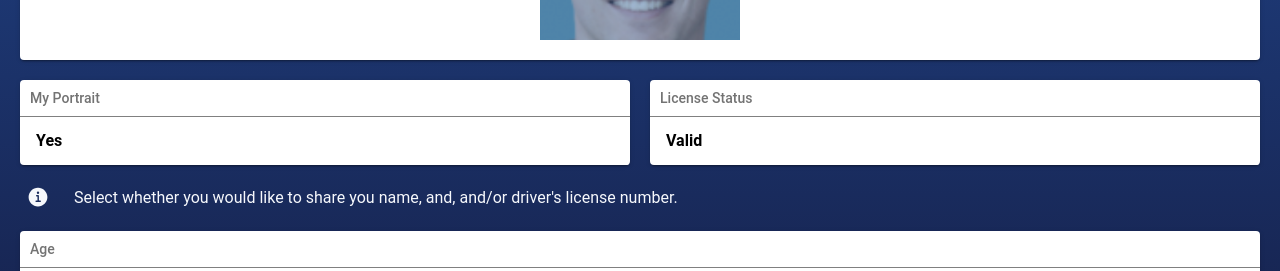
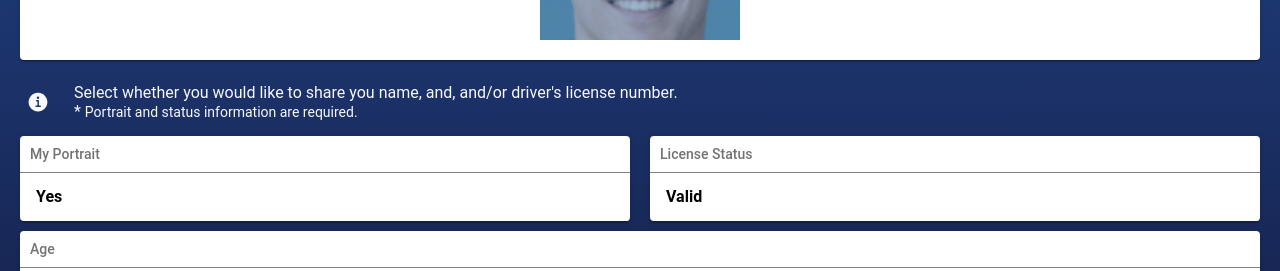
Before and after one commit to jbw716/la-wallet-mockup, a React (Vite) app: page /share in a window 1280 px wide. Shown: the part 376-647 px from the top of the page. Built offline with nearby package versions, Linux system fonts and the light colour scheme.

Commit message:
Added disclaimer for required sharing of portrait and status info.

```diff
--- a/src/pages/2 - Share pages/2 - ShareQR.tsx
+++ b/src/pages/2 - Share pages/2 - ShareQR.tsx
@@ -1,4 +1,4 @@
-import { IonCard, IonCardContent, IonCardHeader, IonCardSubtitle, IonCheckbox, IonIcon, IonImg, IonItem, IonLabel, IonList, IonText } from '@ionic/react';
+import { IonCard, IonCardContent, IonCardHeader, IonCardSubtitle, IonCheckbox, IonIcon, IonImg, IonItem, IonLabel, IonList, IonNote, IonText } from '@ionic/react';
 // import './2 - Share.css';
 import { useEffect, useState } from 'react';
 import { informationCircle } from 'ionicons/icons';
@@ -33,6 +33,15 @@ const ShareQR: React.FC = () => {
           </div>
         </IonCardContent>
       </IonCard>
+      <IonItem lines="none" style={{ paddingTop: '0.5em' }}>
+        <IonIcon icon={informationCircle} slot="start" color="light" style={{ margin: '0 1em 0 0' }}></IonIcon>
+        <IonText color="light">
+          Select whether you would like to share you name, and, and/or driver's license number.
+          <br />
+          * <IonNote color="light">Portrait and status information are required.</IonNote>
+        </IonText>
+      </IonItem>
+      {/* <IonNote color="light" style={{ marginLeft: '4em' }}>* Portrait and status information are required.</IonNote> */}
       <div style={{ display: 'flex', justifyContent: 'space-between', alignItems: 'center' }}>
         <IonCard style={{ flex: '1 1 50%' }}>
           <IonCardHeader>
@@ -63,12 +72,6 @@ const ShareQR: React.FC = () => {
           </IonCardContent>
         </IonCard>
       </div>
-      <IonItem lines="none" style={{ paddingTop: '0.5em' }}>
-        <IonIcon icon={informationCircle} slot="start" color="light" style={{ margin: '0 1em 0 0' }}></IonIcon>
-        <IonText color="light">
-          Select whether you would like to share you name, and, and/or driver's license number.
-        </IonText>
-      </IonItem>
       <IonCard>
         <IonCardHeader>
           <IonCardSubtitle>
```
